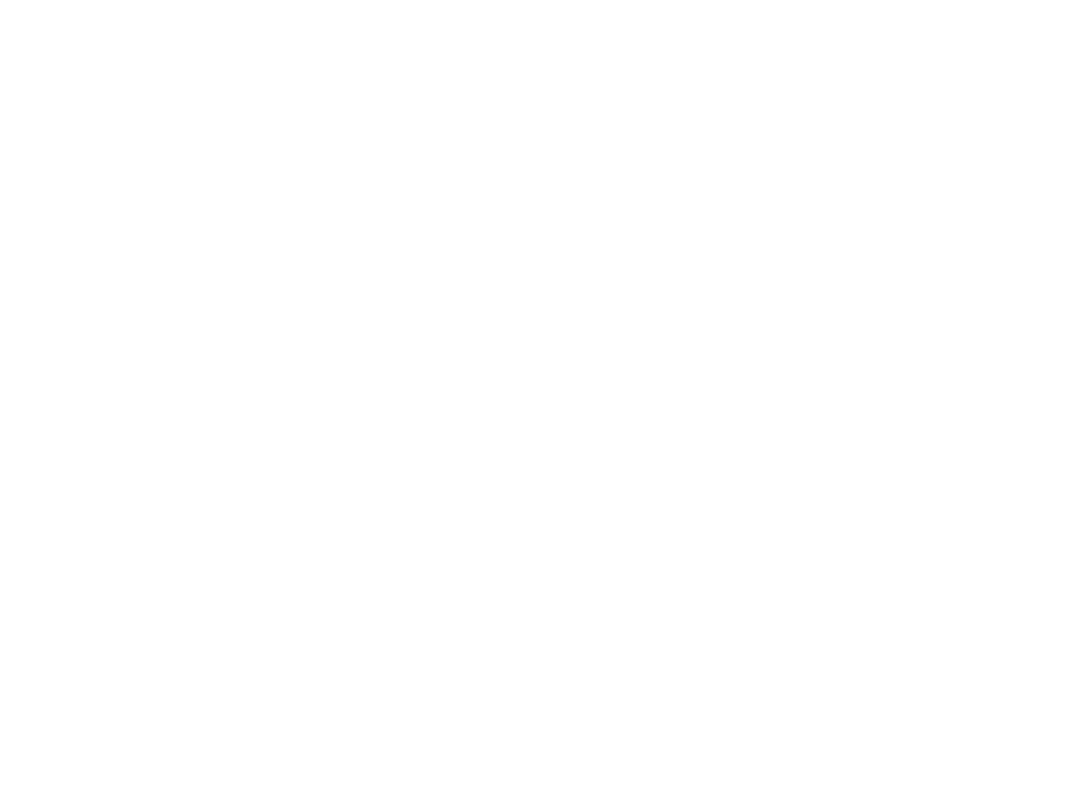
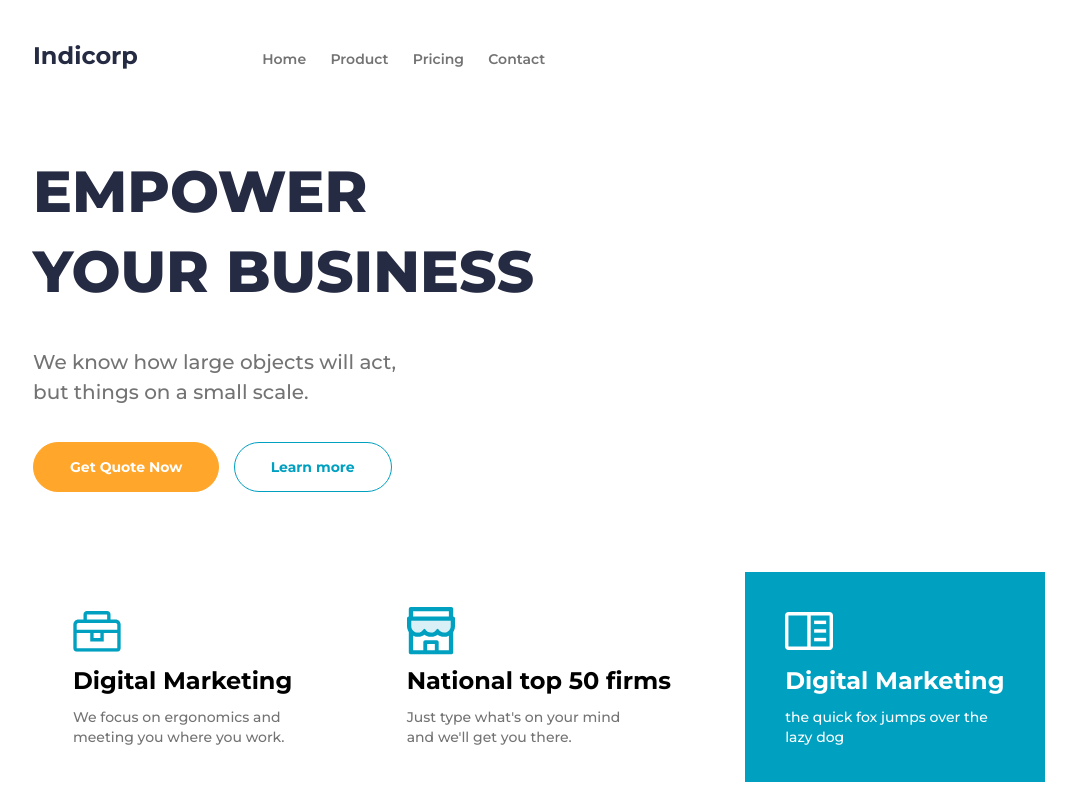
Before and after one commit to vlad-blip/homework, a website built with webpack: page src/index.html in a window 1280 px wide. Shown: the whole page, without its empty margins (82-1158 px from the left). Built offline with nearby package versions, Linux system fonts and the light colour scheme; files whose address does not match are found by name.

Commit message:
Worked on header section

```diff
--- a/src/index.html
+++ b/src/index.html
@@ -8,7 +8,48 @@
 </head>
 <body>
   <header class="header-main">
-
+    <div class="container">
+      <div class="heading">
+        <a href="" class="logo">Indicorp</a>
+        <ul class="nav-list">
+          <li><a href="" class="nav-list-item">Home</a></li>
+          <li><a href="" class="nav-list-item">Product</a></li>
+          <li><a href="" class="nav-list-item">Pricing</a></li>
+          <li><a href="" class="nav-list-item">Contact</a></li>
+        </ul>
+        <input class="checkbox" type="checkbox" name="" id="" />
+        <div class="hamburger-lines">
+          <span class="line line1"></span>
+          <span class="line line2"></span>
+          <span class="line line3"></span>
+        </div>
+      </div>
+      <div class="content">
+        <h1>Empower<br> your business</h1>
+        <p>We know how large objects will act, <br> but things on a small scale.</p>
+        <div>
+          <a href="" class="btn-primary">Get Quote Now</a>
+          <a href="" class="btn-primary btn-secondary">Learn more</a>
+        </div>
+      </div>
+      <ul class="card-list">
+        <li class="card-item">
+          <span class="icon icon-toolbox"></span>
+          <h3 class="card-item-header">Digital Marketing</h3>
+          <p class="card-item-description">We focus on ergonomics and<br>meeting you where you work.</p>
+        </li>
+        <li class="card-item">
+          <span class="icon icon-shop"></span>
+          <h3 class="card-item-header">National top 50 firms</h3>
+          <p class="card-item-description">Just type what's on your mind<br>and we'll get you there.</p>
+        </li>
+        <li class="card-item">
+          <span class="icon icon-notebook"></span>
+          <h3 class="card-item-header">Digital Marketing</h3>
+          <p class="card-item-description">the quick fox jumps over the<br>lazy dog</p>
+        </li>
+      </ul>
+    </div>
   </header>
 </body>
 </html>
--- a/src/scss/sections/_header.scss
+++ b/src/scss/sections/_header.scss
@@ -3,3 +3,148 @@
     background-size: cover;
     min-height: 100vh;
 }
+
+.container {
+    padding-top: 40px;
+    width: 1050px;
+    margin-left: auto;
+    margin-right: auto;
+}
+
+.heading * {
+    display: inline-block;
+}
+
+.logo {
+    color: #252B42;
+    font-size: 24px;
+    font-weight: 700;
+    line-height: 32px;
+}
+
+.nav-list {
+    margin-left: 120px;
+}
+
+.nav-list-item {
+    color:#737373;
+    font-size: 14px;
+    font-weight: 600;
+    line-height: 24px;
+    margin-right: 20px;
+}
+
+.content {
+    margin: 80px 0;
+}
+
+.content h1 {
+    color: #252B42;
+    font-weight: 800;
+    font-size: 58px;
+    text-transform: uppercase;
+    line-height: 80px;
+}
+
+.content p {
+    color: #737373;
+    font-weight: 500;
+    font-size: 20px;
+    line-height: 30px;
+    margin: 35px 0;
+}
+
+.btn-primary {
+    display: inline-block;
+    padding: 10px 36px;
+    background-color:#FFA62B;
+    border: 1px solid #FFA62B;
+    color:#fff;
+    border-radius: 37px;
+    box-sizing: border-box;
+    font-weight: 700;
+    font-size: 14px;
+    line-height: 28px;
+    margin-right: 10px;
+}
+
+.btn-secondary {
+    border-color:#00A0C1;
+    color: #00A0C1;
+    background-color: transparent;
+}
+
+.card-item {
+    background-color: #fff;
+    display: inline-block;
+    padding: 35px 40px;
+    margin-right: 30px;
+}
+.card-item:last-child {
+    background-color: #00A0C1;
+    color:#fff;
+}
+.card-item:last-child .card-item-description {
+    color: #fff;
+}
+.card-item-header {
+    font-size: 24px;
+    font-weight: 700;
+    line-height: 32px;
+    margin: 10px 0px;
+}
+
+.card-item-description {
+    font-size: 14px;
+    font-weight: 500;
+    line-height: 20px;
+    color:#737373;
+}
+
+.icon {
+    display: block;
+    width: 48px;
+    height: 48px;
+}
+
+.icon-toolbox {
+    background: url("../../images/icons/carbon_tool-box.svg") no-repeat center;
+}
+
+.icon-shop {
+    background: url("../../images/icons/shop.svg") no-repeat center;
+}
+
+.icon-notebook {
+    background: url("../../images/icons/notebook.svg") no-repeat center;
+}
+
+.hamburger-lines {
+    display: block;
+    height: 14px;
+    width: 23px;
+    position: absolute;
+    top: 40px;
+    right: 60px;
+    z-index: 2;
+    display: flex;
+    flex-direction: column;
+    justify-content: space-between;
+}
+
+.hamburger-lines .line {
+    display: block;
+    height: 2px;
+    width: 100%;
+    background: #0e2431;
+}
+
+.hamburger-lines .line2 {
+    margin-left: 20%;
+    width: 80%;
+}
+
+.hamburger-lines .line3 {
+    margin-left: 40%;
+    width: 60%;
+}
```
Also changed, not shown: src/images/design/heading.png (deleted), src/images/favicon.ico (deleted), src/images/icons/carbon_tool-box.svg (added), src/images/icons/notebook.svg (added), src/images/icons/shop.svg (added).
